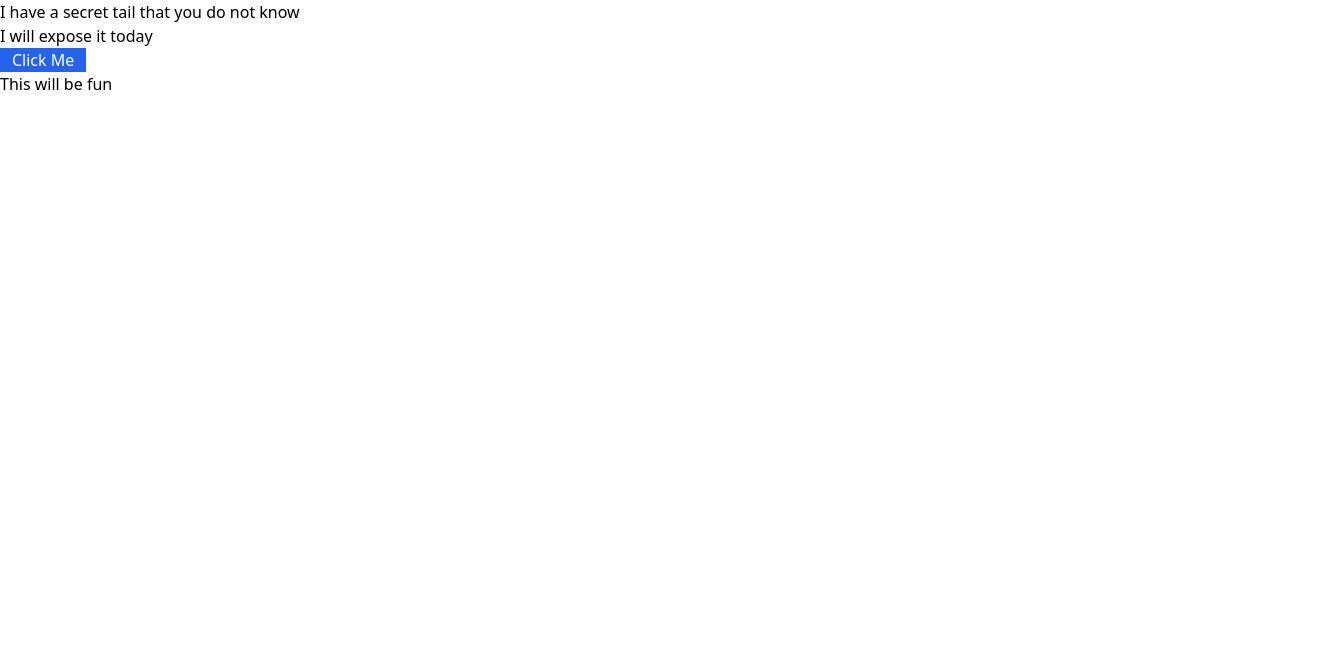
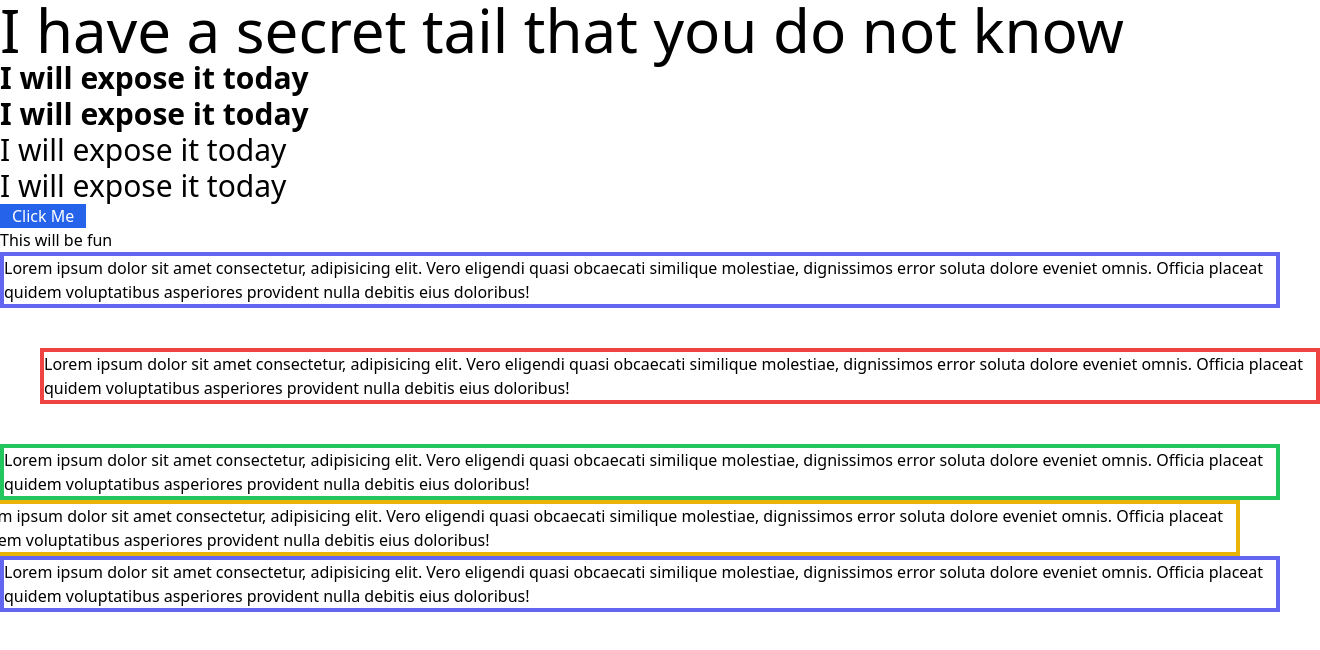
Before and after one commit to MahadiAbdullah/Tailwind-Css, a plain HTML site: page index.html in a window 1280 px wide. Shown: the whole page, 1320 px wide, since content can reach past the window. Drawn offline with nearby package versions, Linux system fonts and the light colour scheme.

Commit message:
container added

```diff
--- a/index.html
+++ b/index.html
@@ -12,10 +12,30 @@
 </head>
 
 <body>
-    <h1>I have a secret tail that you do not know</h1>
-    <h3>I will expose it today</h3>
+    <h1 class="text-6xl">I have a secret tail that you do not know</h1>
+    <h3 class="text-3xl font-extrabold">I will expose it today</h3>
+    <h3 class="text-3xl font-bold">I will expose it today</h3>
+    <h3 class="text-3xl">I will expose it today</h3>
+    <h3 class="text-3xl">I will expose it today</h3>
     <button class="bg-blue-600 text-white text-white px-3 ">Click Me</button>
     <p>This will be fun</p>
+    <section>
+        <div class="container border-4 border-indigo-500/100 ">
+            <p>Lorem ipsum dolor sit amet consectetur, adipisicing elit. Vero eligendi quasi obcaecati similique molestiae, dignissimos error soluta dolore eveniet omnis. Officia placeat quidem voluptatibus asperiores provident nulla debitis eius doloribus!</p>
+        </div>
+        <div class="container m-10 border-4 border-red-500/100">
+            <p>Lorem ipsum dolor sit amet consectetur, adipisicing elit. Vero eligendi quasi obcaecati similique molestiae, dignissimos error soluta dolore eveniet omnis. Officia placeat quidem voluptatibus asperiores provident nulla debitis eius doloribus!</p>
+        </div>
+        <div class="container border-4 border-green-500/100">
+            <p>Lorem ipsum dolor sit amet consectetur, adipisicing elit. Vero eligendi quasi obcaecati similique molestiae, dignissimos error soluta dolore eveniet omnis. Officia placeat quidem voluptatibus asperiores provident nulla debitis eius doloribus!</p>
+        </div>
+        <div class="container -ml-10 border-4 border-yellow-500/100">
+            <p>Lorem ipsum dolor sit amet consectetur, adipisicing elit. Vero eligendi quasi obcaecati similique molestiae, dignissimos error soluta dolore eveniet omnis. Officia placeat quidem voluptatibus asperiores provident nulla debitis eius doloribus!</p>
+        </div>
+        <div class="container border-4 border-indigo-500/100">
+            <p>Lorem ipsum dolor sit amet consectetur, adipisicing elit. Vero eligendi quasi obcaecati similique molestiae, dignissimos error soluta dolore eveniet omnis. Officia placeat quidem voluptatibus asperiores provident nulla debitis eius doloribus!</p>
+        </div>
+    </section>
 </body>
 
 </html>
```
